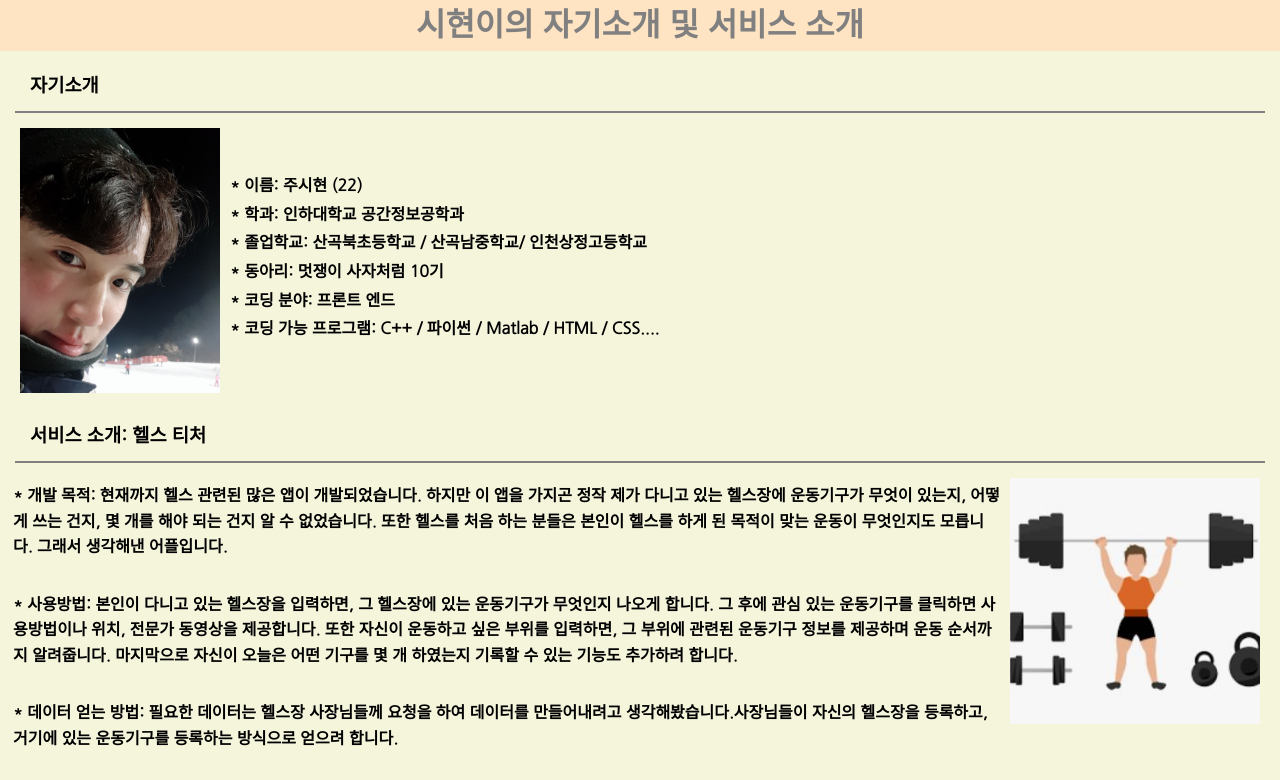
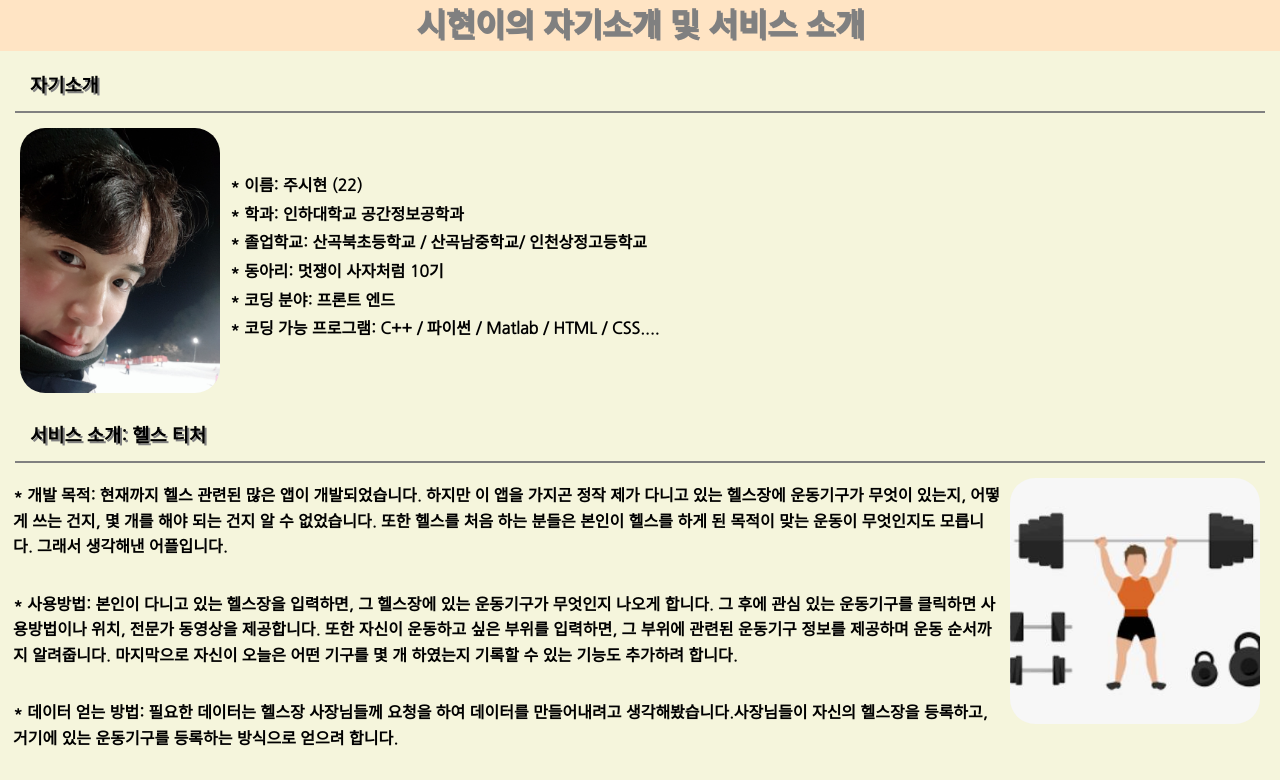
Before and after one commit to sean2337/Introduction, a plain HTML site: page index.html in a window 1280 px wide. Shown: the top 780 px of the page. Drawn offline with Linux system fonts and the light colour scheme.

Commit message:
edit 4.19

```diff
--- a/sean.css
+++ b/sean.css
@@ -12,6 +12,7 @@
 h3{
   margin: 10px;
   margin-left: 20px;
+  text-shadow: 2px 2px gray ;
 }
 
 ul {
@@ -34,6 +35,7 @@ p{
   text-align: center;
   position: sticky;
   top: 0;
+  text-shadow: 2px 2px gray ;
 }
 
 nav{
@@ -74,6 +76,7 @@ hr{
 
 img{
   margin: 10px;;
+  border-radius: 25px;
 }
 
 #article1{
```
Also changed, not shown: index.html (+3 -0 lines), images/photo3.jpeg (added).
